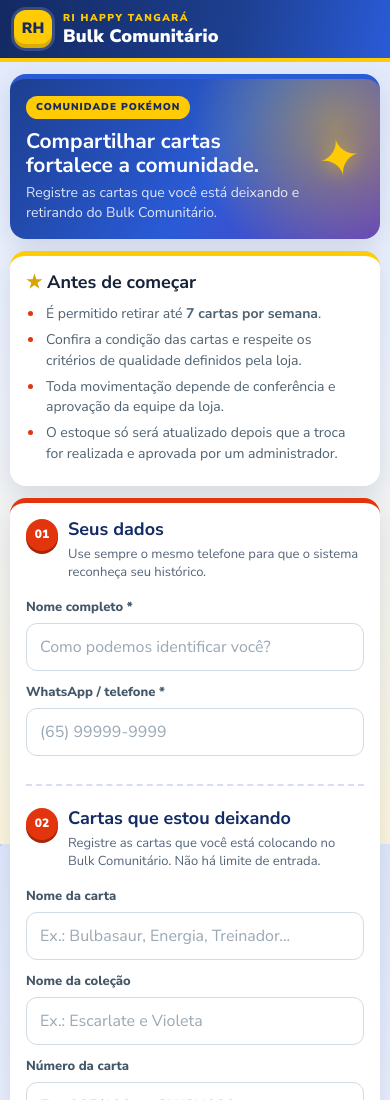
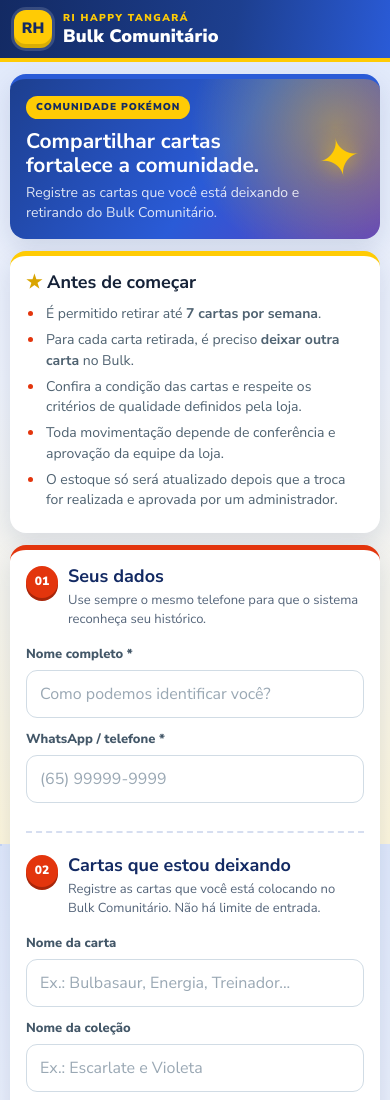
Before and after one commit to rihappytangara/bulk-comunitario, a plain HTML site: page index.html in a window 390 px wide. Shown: the top 1100 px of the page. Drawn offline with Linux system fonts and the light colour scheme.

Commit message:
Exige deixar pelo menos a mesma quantidade de cartas que retira
- Validação no site (mensagem e aviso 'faltam N' na barra fixa)
- Validação no servidor (Code.gs), que não pode ser contornada
- Nova regra exibida em 'Antes de começar'

Co-Authored-By: Claude Opus 5.5 <noreply@anthropic.com>
Claude-Session: https://claude.ai/code/session_0185Qov9vMKjSFNdz92LzKMZ

```diff
--- a/app.js
+++ b/app.js
@@ -458,7 +458,12 @@
     const inn = total("deposit");
     $("bar-withdraw").textContent = out;
     $("bar-deposit").textContent = inn;
-    bar.classList.toggle("full", out >= (cfg.WEEKLY_LIMIT || 7));
+    bar.classList.toggle("full", out >= (cfg.WEEKLY_LIMIT || 7) && inn >= out);
+    const missing = Math.max(0, out - inn);
+    bar.classList.toggle("missing", missing > 0);
+    $("bar-deposit").parentElement.innerHTML = missing
+      ? `<span id="bar-deposit">${inn}</span> para deixar · faltam ${missing}`
+      : `<span id="bar-deposit">${inn}</span> para deixar`;
     const show = (out + inn) > 0 && !form.hidden && !submitAreaVisible;
     bar.hidden = !show;
     document.body.classList.toggle("has-action-bar", show);
@@ -641,7 +646,9 @@
     if (p.name.length < 3) return "Informe seu nome completo.";
     if (p.phone.length < 10) return "Informe um telefone válido com DDD.";
     if (!p.withdrawals.length && !p.deposits.length) return "Adicione pelo menos uma carta para registrar a movimentação.";
-    if (p.withdrawals.reduce((s,c)=>s+c.quantity,0) > 7) return "Você pode selecionar no máximo 7 cartas para retirar nesta movimentação.";
+    const out = p.withdrawals.reduce((s,c)=>s+c.quantity,0), inn = p.deposits.reduce((s,c)=>s+c.quantity,0);
+    if (out > 7) return "Você pode selecionar no máximo 7 cartas para retirar nesta movimentação.";
+    if (out > inn) return "Para retirar " + out + " carta(s), você precisa deixar pelo menos " + out + ". Faltam " + (out - inn) + " carta(s) em \"Cartas que estou deixando\".";
     if (!p.declaration) return "É necessário confirmar a declaração sobre a qualidade das cartas.";
     if (!cfg.APPS_SCRIPT_URL || cfg.APPS_SCRIPT_URL.includes("COLE_AQUI")) return "O site ainda não foi conectado ao Google Apps Script. Consulte o arquivo README.";
     return "";
--- a/index.html
+++ b/index.html
@@ -30,6 +30,7 @@
       <h2>Antes de começar</h2>
       <ul>
         <li>É permitido retirar até <strong>7 cartas por semana</strong>.</li>
+        <li>Para cada carta retirada, é preciso <strong>deixar outra carta</strong> no Bulk.</li>
         <li>Confira a condição das cartas e respeite os critérios de qualidade definidos pela loja.</li>
         <li>Toda movimentação depende de conferência e aprovação da equipe da loja.</li>
         <li>O estoque só será atualizado depois que a troca for realizada e aprovada por um administrador.</li>
--- a/style.css
+++ b/style.css
@@ -337,3 +337,4 @@ input:focus,select:focus{border-color:var(--royal);box-shadow:0 0 0 3px rgba(42,
 }
 .add-button:disabled:not(.added){background:#e4e8f0;color:#7a8699}
 .load-more{display:block;width:100%;margin-top:10px;background:#fff}
+.action-bar.missing .action-bar-info small{color:var(--ember);font-weight:800}
```
Also changed, not shown: 1 other file.
